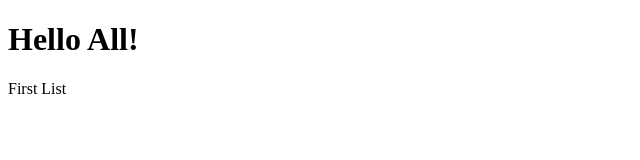
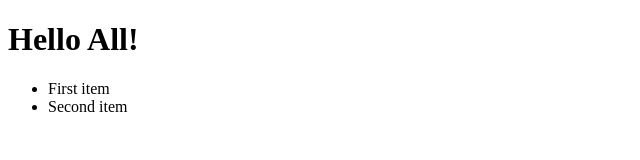
Before and after one commit to carson7005/carson7005.github.io, a plain HTML site: page index.html in a window 1280 px wide. Shown: the whole page, without its empty margins (0-640 px from the left). Drawn offline with Linux system fonts and the light colour scheme.

Commit message:
Update index.html

```diff
--- a/index.html
+++ b/index.html
@@ -9,7 +9,11 @@
         <h1>Hello All!</h1>
     </div>
     <div>
-        <list>First List</list>
+        <ul>
+        <li>First item</li>
+        <li> Second item</li>
+        </ul>
+
     </div>
 </main>
 </html>
```
